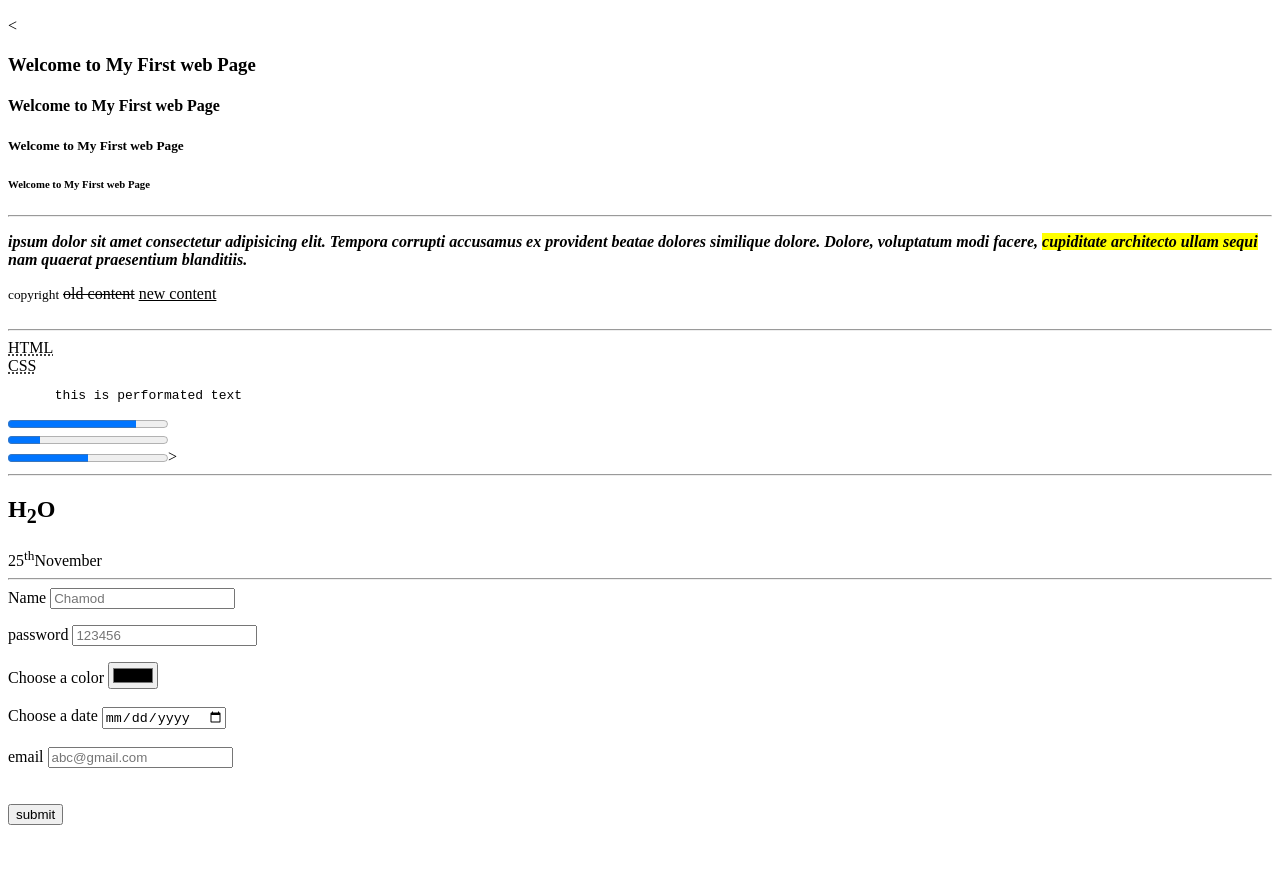
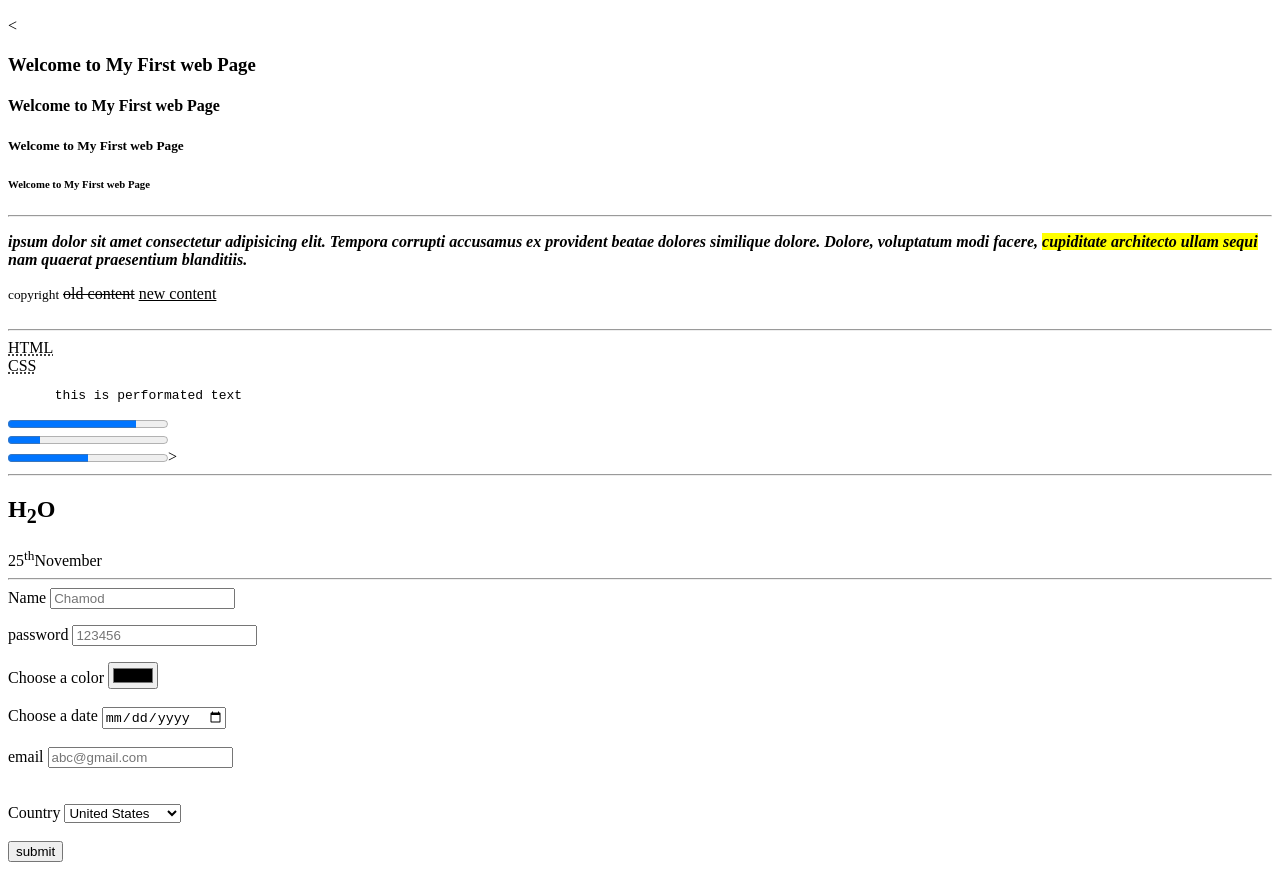
Before and after one commit to ChamodChathumina/Html_tags, a plain HTML site: page index.html in a window 1280 px wide. Shown: the part 96-992 px from the top of the page. Before the commit the page ends 937 px from the top, so only its background shows below. Drawn offline with Linux system fonts and the light colour scheme.

Commit message:
select countries(option)

```diff
--- a/index.html
+++ b/index.html
@@ -70,7 +70,18 @@
         <label for="email">email</label>
         <input type="email" id="email" placeholder="abc@gmail.com" email="email"><br>
         <br><br>
+        <label for="country">Country</label>
+        <select id="country" name="country">
+            <option value="usa">United States</option>
+            <option value="uk">United Kingdom</option>
+            <option value="ca">Canada</option>
+        </select><br><br>
+
         <input type="submit" value="submit">
+        <br><br>
+
+
+
     </form>
 
     </html>
```
